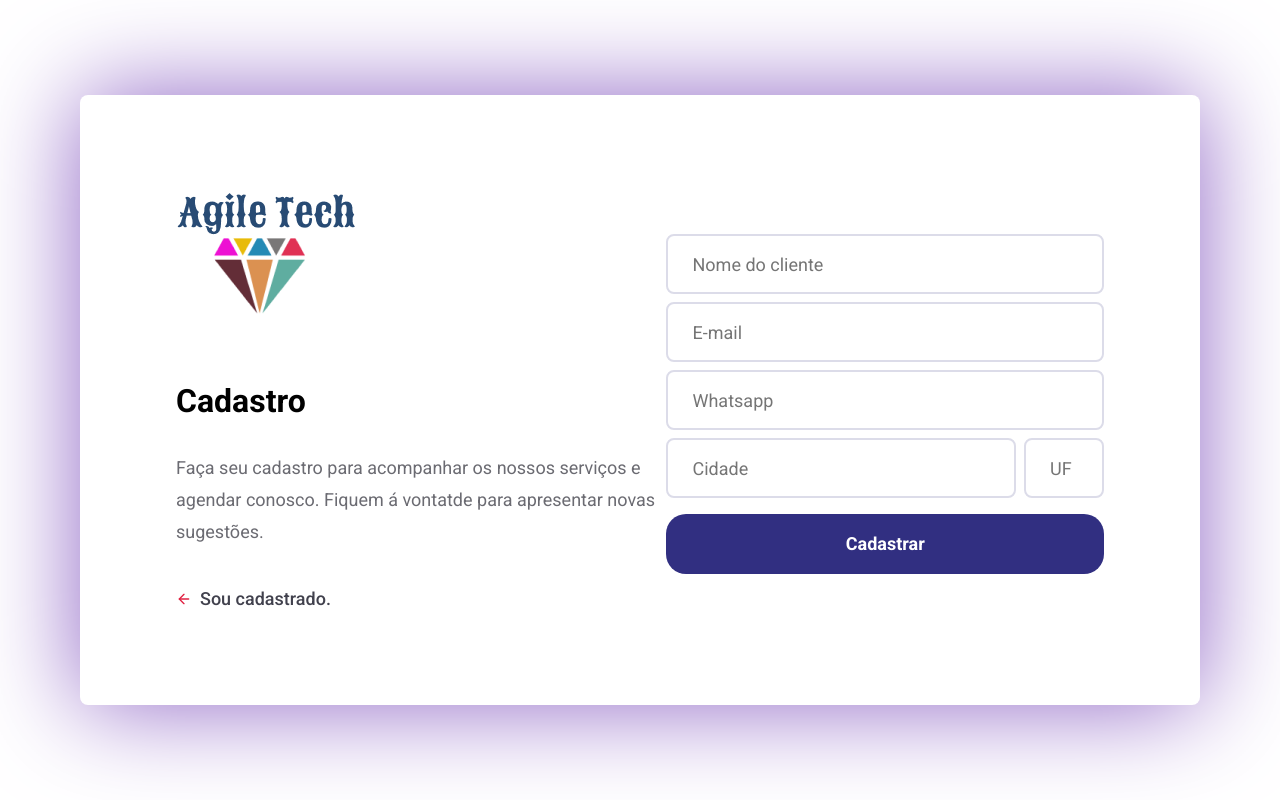
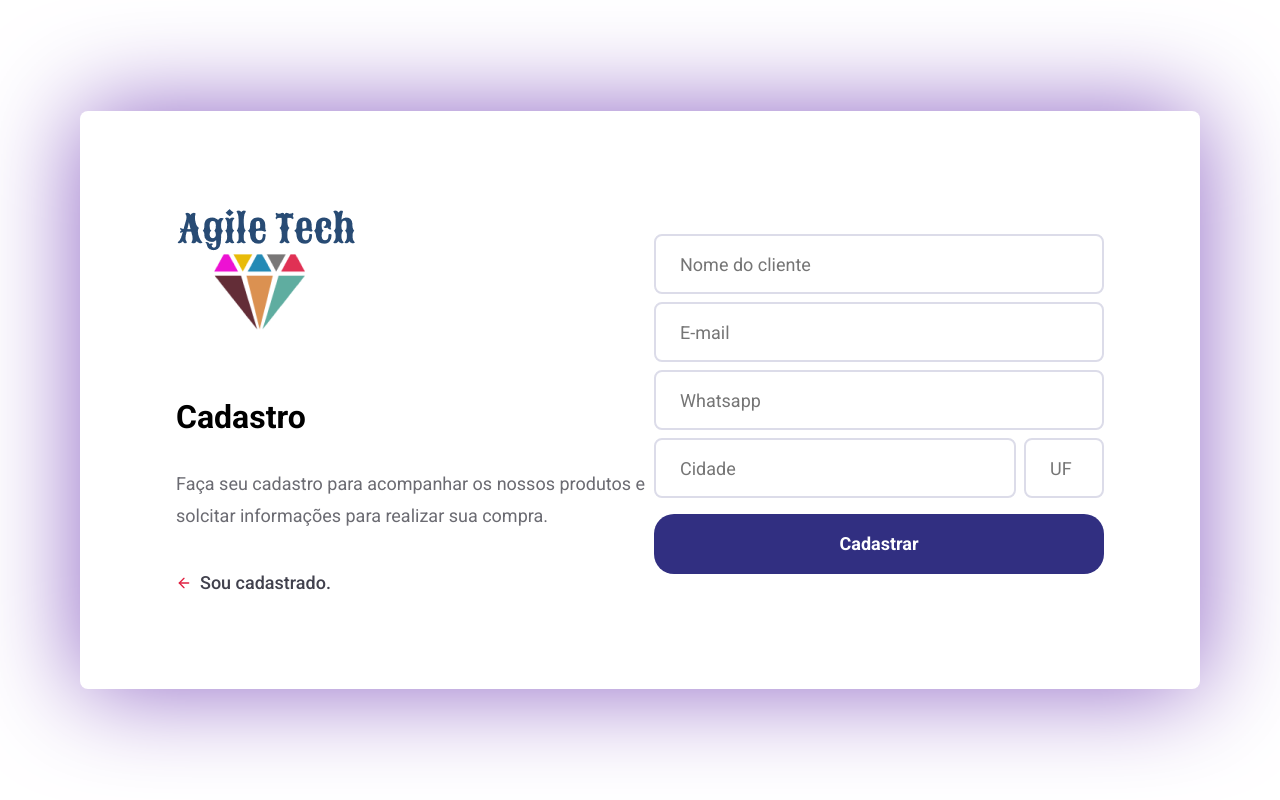
Before and after one commit to anadsonpassos/agiletech, a React (Create React App) app: page /register in a window 1280 px wide. Built offline with nearby package versions, Linux system fonts and the light colour scheme; no server answers.

Commit message:
Ajustes textos

```diff
--- a/src/pages/Register/index.js
+++ b/src/pages/Register/index.js
@@ -45,7 +45,7 @@ export default function Register() {
                     <img src={logoImg} alt="Ágil Tech" />
 
                     <h1>Cadastro</h1>
-                    <p>Faça seu cadastro para acompanhar os nossos serviços e agendar conosco. Fiquem á vontatde para apresentar novas sugestões.</p>
+                    <p>Faça seu cadastro para acompanhar os nossos produtos e solcitar informações para realizar sua compra.</p>
 
                     <Link className="back-link" to="/">
                         <FiArrowLeft size={16} color="E02041" />
```
